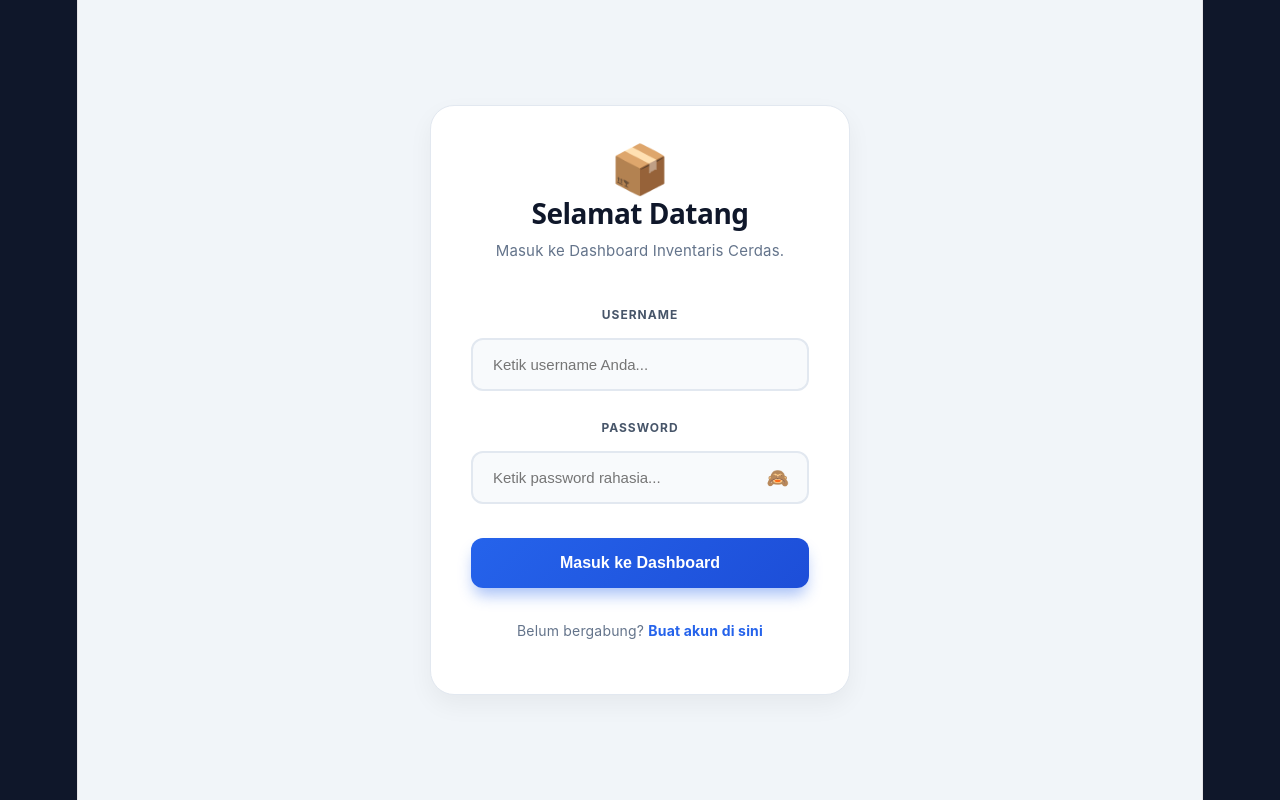
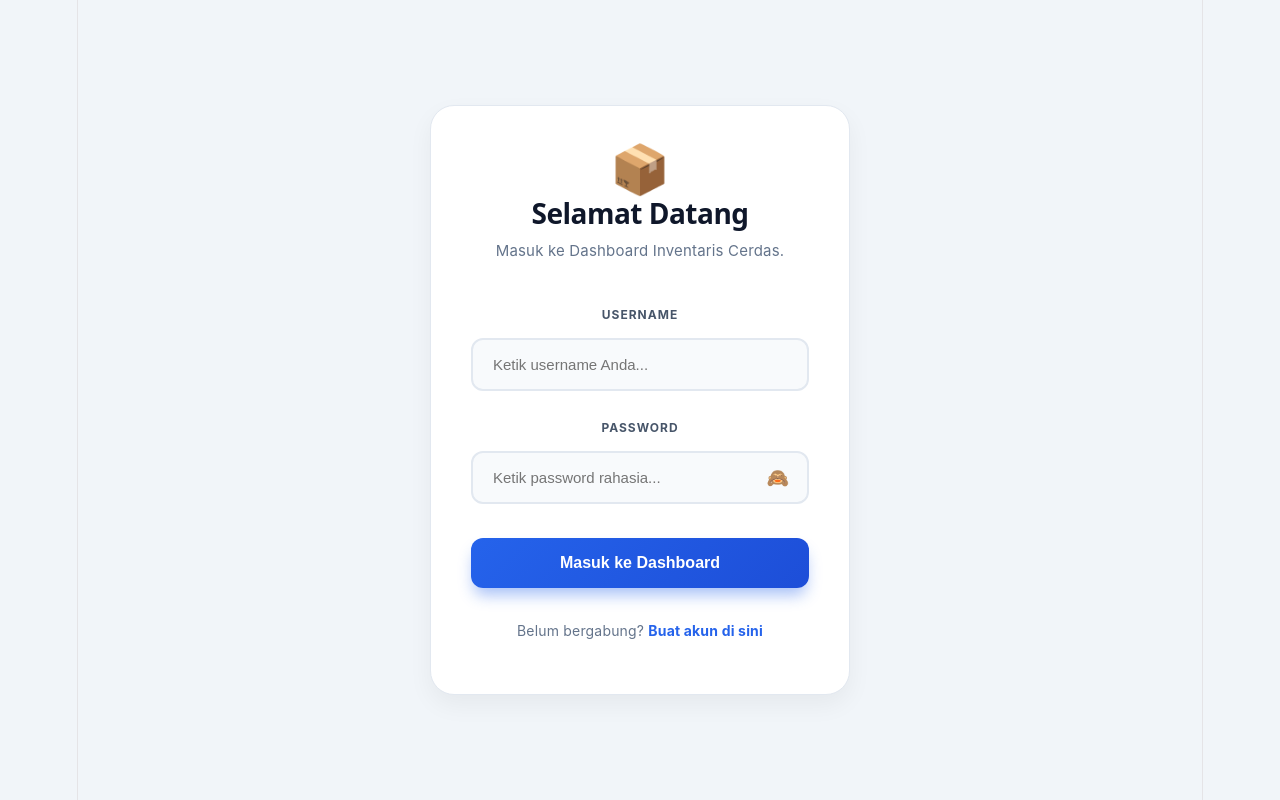
Before and after one commit to naufalfth/manajemen-atk-app, a React (Vite) app in the folder frontend/: page / in a window 1280 px wide. Built offline with nearby package versions, Linux system fonts and the light colour scheme.

Commit message:
Change outer background to light color matching dashboard

```diff
--- a/frontend/src/App.css
+++ b/frontend/src/App.css
@@ -1,5 +1,5 @@
 body {
   margin: 0;
   padding: 0;
-  background-color: #0f172a;
+  background-color: #f1f5f9 !important;
 }
```
